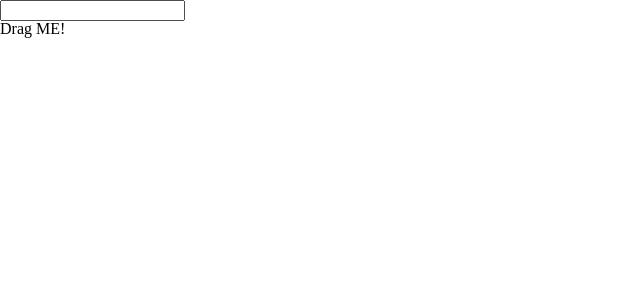
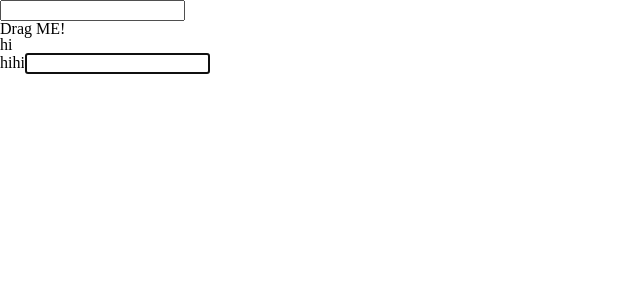
Before and after one commit to SumiSeo/react-typescript-app, a React (Create React App) app: page / in a window 1280 px wide. Shown: the top 300 px of the page, without its empty margins (0-640 px from the left). Built offline with nearby package versions, Linux system fonts and the light colour scheme.

Commit message:
feat(useRef): make input with focus default

```diff
--- a/src/components/App.tsx
+++ b/src/components/App.tsx
@@ -1,4 +1,5 @@
 import Event from "../components/Event/Event";
+import UserSearch from "./Refs/Ref";
 
 const users = [
   {
@@ -14,6 +15,7 @@ const App = (): JSX.Element => {
   return (
     <div>
       <Event />
+      <UserSearch />
     </div>
   );
 };
--- a/src/components/Refs/Ref.tsx
+++ b/src/components/Refs/Ref.tsx
@@ -8,7 +8,7 @@ import { useRef, useEffect } from "react";
 
 const UserSearch = (): JSX.Element => {
   useEffect(() => {
-    console.log(inputRef.current?.focus);
+    inputRef.current?.focus();
   }, []);
   const inputRef = useRef<HTMLInputElement | null>(null);
   return (
```
